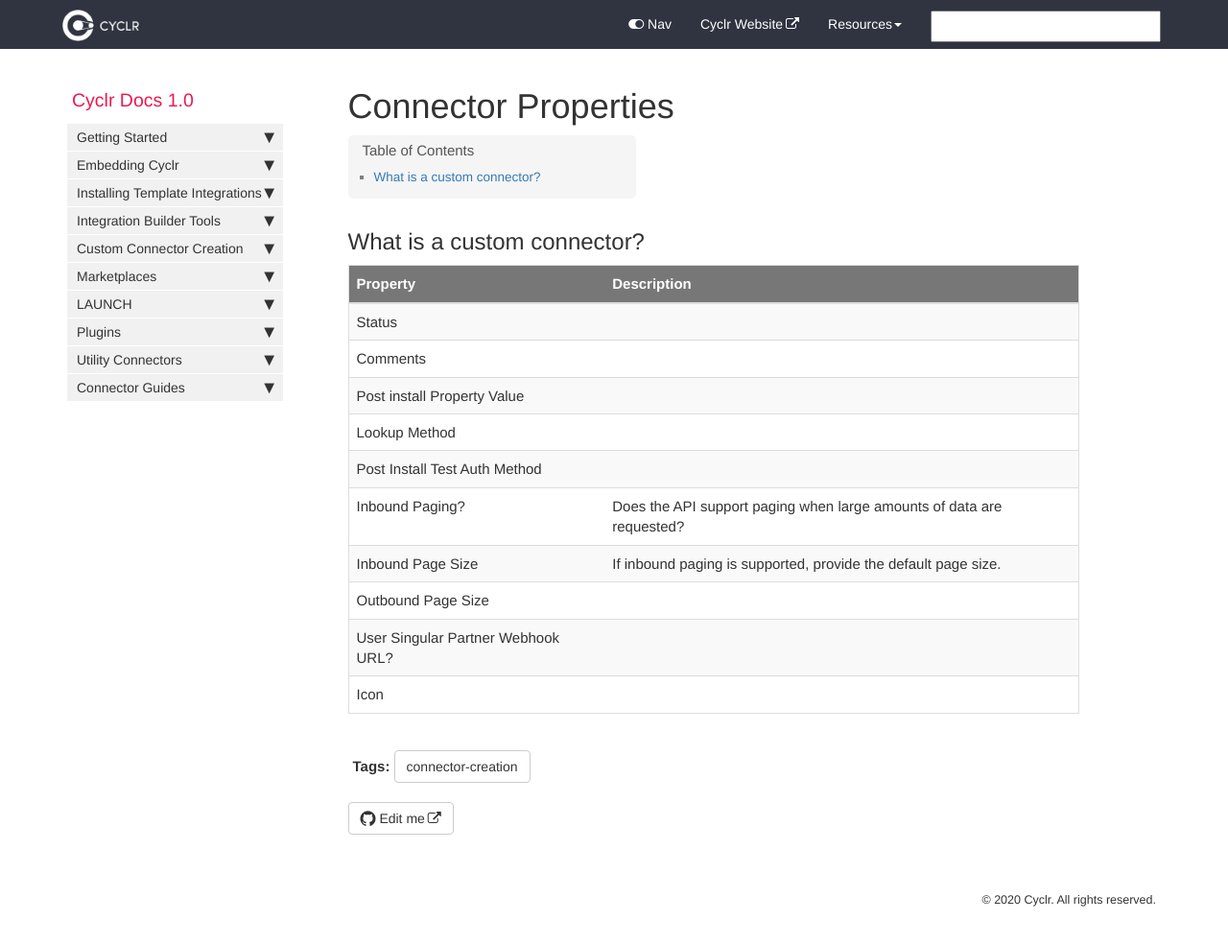
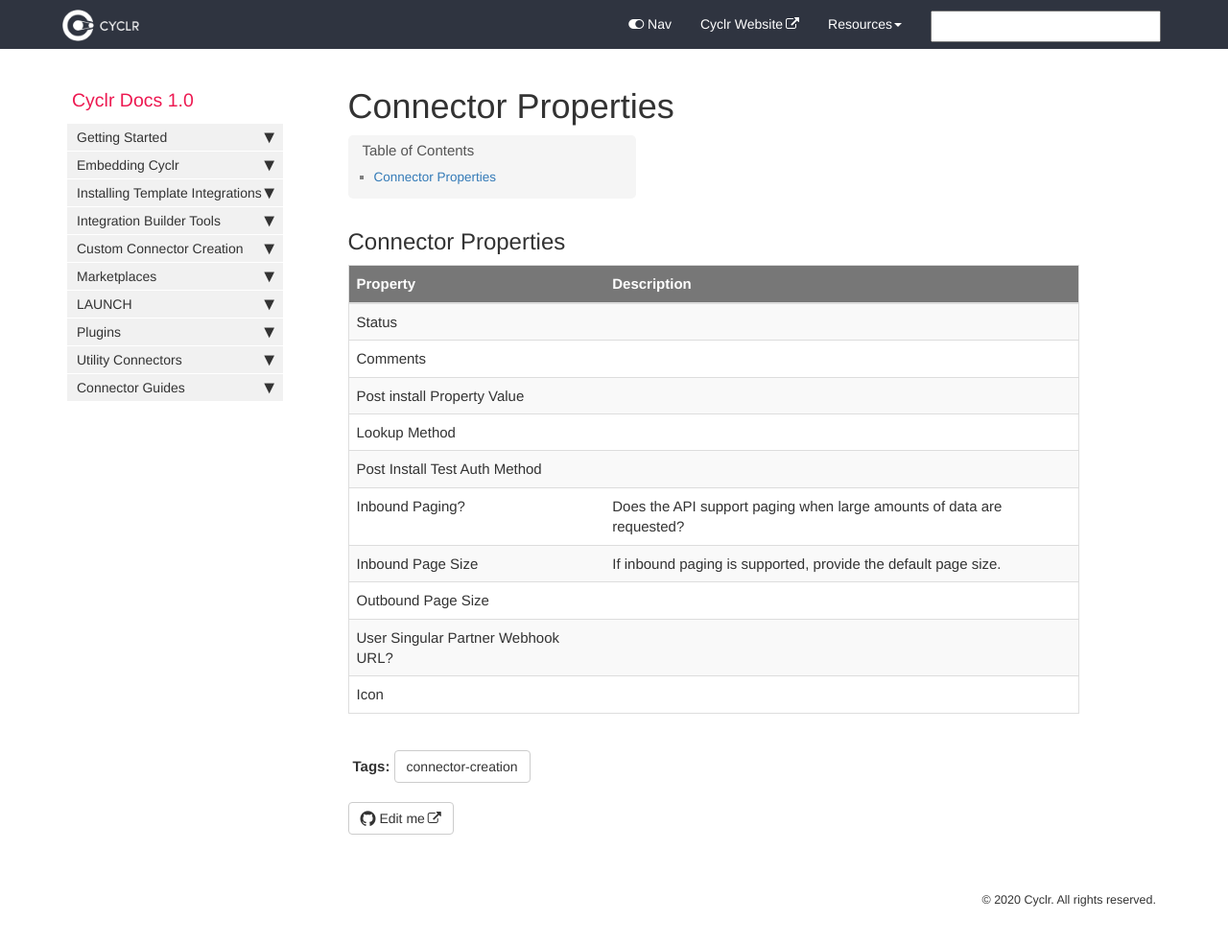
Before and after one commit to sneakysneak/docs, a Jekyll site: the page built from pages/custom-connectors/2-Properties.md, in a window 1280 px wide and 1008 px high. Shown: the top 984 px of the window at 96% size. Built offline with Jekyll 4.4.1, drawn with Linux system fonts in a browser that asks for light colours; nearby versions of some CDN libraries; comment, search, counter and statistics services are not loaded.

Commit message:
Update 2-Properties.md

```diff
--- a/pages/custom-connectors/2-Properties.md
+++ b/pages/custom-connectors/2-Properties.md
@@ -5,7 +5,7 @@ permalink: connector-properties
 tags: [connector-creation]
 ---
 
-## What is a custom connector?
+## Connector Properties
 
 | Property | Description |
 | --- | --- |
```
